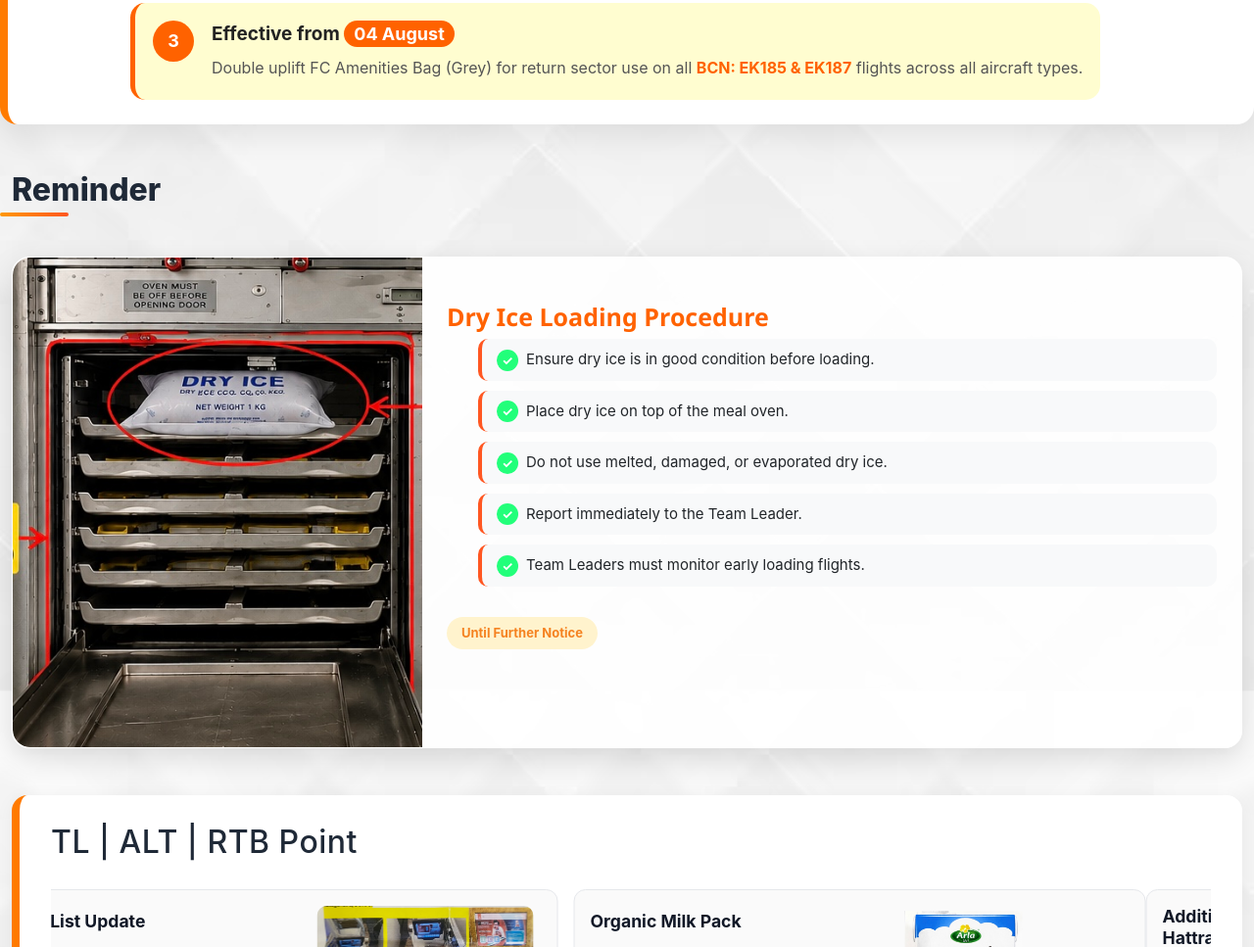
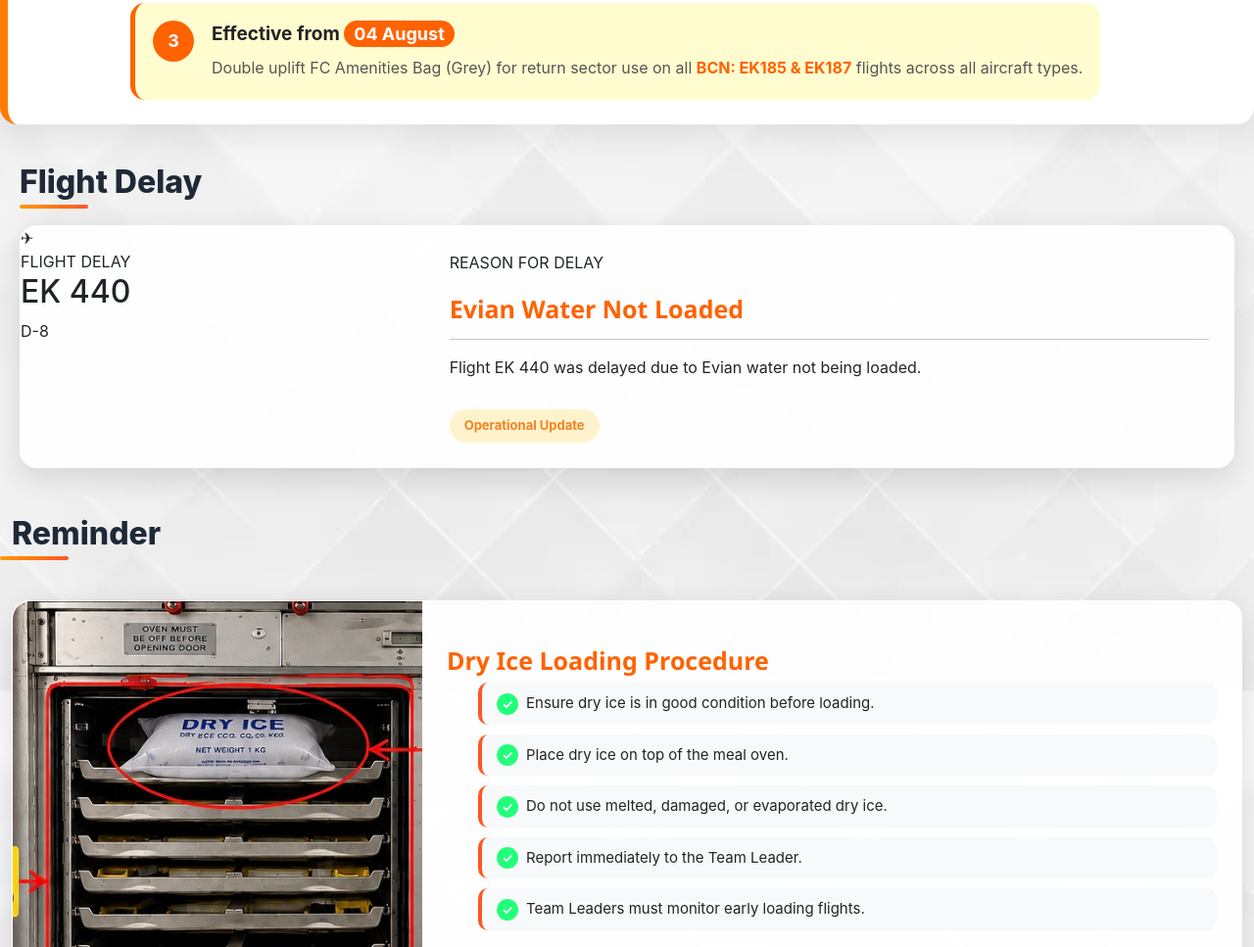
Before and after one commit to airsideOp/airside_web_ppt, a plain HTML site: page index.html in a window 1280 px wide. Shown: the part 1000-1967 px from the top of the page at 98% size. Drawn offline with nearby package versions, Linux system fonts and the light colour scheme; a script that the page names is missing.

Commit message:
updated_news_code

```diff
--- a/index.html
+++ b/index.html
@@ -224,6 +224,75 @@
     </div>
 </div>
 <!-- END OF UPDATE  -->
+
+
+<!-- Flight Delay Card -->
+  <h2 class="main_header" style="margin-left: 20px;">Flight Delay</h2>
+    <div class="card flight-delay-card h-100" style="margin-left: 20px; margin-right: 20px;">
+
+    <div class="row g-0 h-100">
+
+        <!-- Flight Delay Visual -->
+        <div class="col-12 col-md-4 delay-visual">
+
+            <div class="delay-visual-content">
+
+                <div class="delay-icon">
+                    ✈
+                </div>
+
+                <span class="delay-label">
+                    FLIGHT DELAY
+                </span>
+
+                <h2>EK 440</h2>
+
+                <span class="delay-badge">
+                    D-8
+                </span>
+
+            </div>
+
+        </div>
+
+
+        <!-- Content -->
+        <div class="col-12 col-md-8">
+
+            <div class="card-body">
+
+                <span class="info-label">
+                    REASON FOR DELAY
+                </span>
+
+                <h3 class="card-title">
+                    Evian Water Not Loaded
+                </h3>
+                <hr>
+                <p class="delay-description">
+                    Flight EK 440 was delayed due to Evian water
+                    not being loaded.
+                </p>
+
+                <small class="text-muted">
+                    Operational Update
+                </small>
+
+            </div>
+
+        </div>
+
+    </div>
+
+</div>
+
+
+ <!-- delay of flight card end -->
+
+
+
+
+
 
 <!-- Reminder card lg-6  -->
  <div class="container my-5">
```
